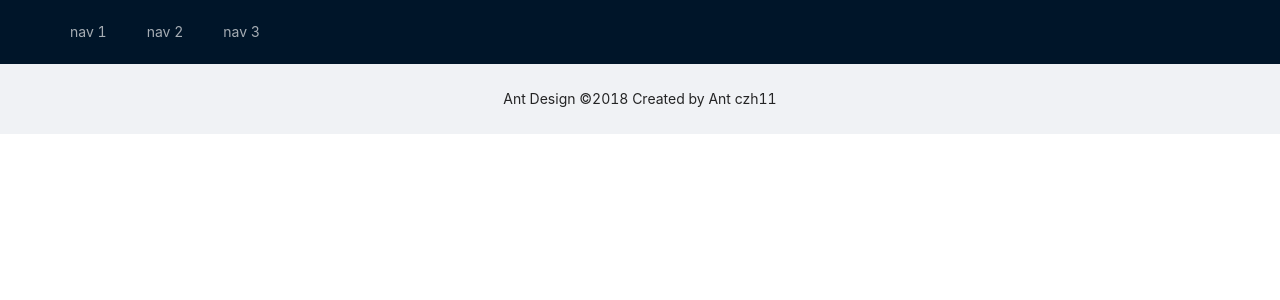
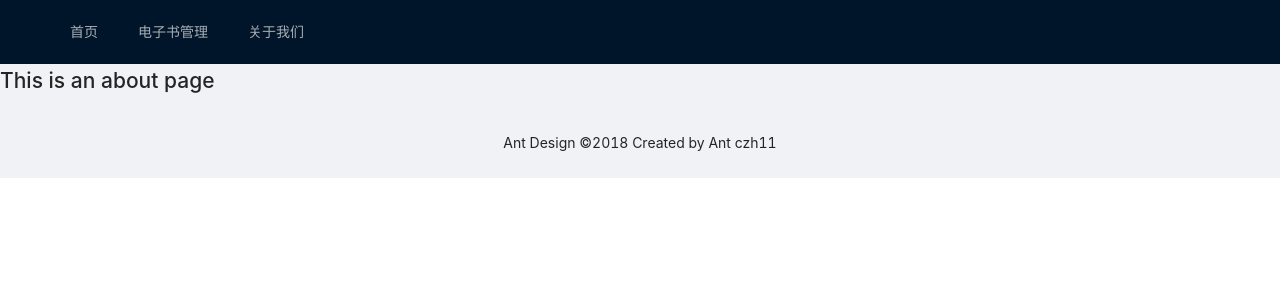
Before and after one commit to biefanglajiao/Springboot_Vue_back, a Vue app in the folder web/: page /adimin/ebook in a window 1280 px wide. Shown: the top 300 px of the page. Built offline with nearby package versions, Linux system fonts and the light colour scheme; no server answers.

Commit message:
电子书管理功能开发： 新页面开发 ：页面-电子书管理页面 路由-首页路由的配置 菜单-首页菜单的创建

```diff
--- a/web/src/components/the-header.vue
+++ b/web/src/components/the-header.vue
@@ -8,9 +8,15 @@
 
     :style="{ lineHeight: '64px' }"
 >
-  <a-menu-item key="1">nav 1</a-menu-item>
-  <a-menu-item key="2">nav 2</a-menu-item>
-  <a-menu-item key="3">nav 3</a-menu-item>
+  <a-menu-item key="home">
+    <router-link to="/">首页</router-link>
+    </a-menu-item>
+  <a-menu-item key="admin_book">
+    <router-link to="/adimin/ebook">电子书管理</router-link>
+   </a-menu-item>
+  <a-menu-item key="about">
+    <router-link to="/about">关于我们</router-link>
+    </a-menu-item>
 </a-menu>
 </a-layout-header>
 </template>
--- a/web/src/router/index.ts
+++ b/web/src/router/index.ts
@@ -14,6 +14,11 @@ const routes: Array<RouteRecordRaw> = [
      *@解释: route level code-splitting 路由级代码分解  this generates a separate chunk (about.[hash].js) for this route 这将为该路由生成一个单独的块(约.[hash].js)  which is lazy-loaded when the route is visited. 它在访问路由时是惰性加载的。
      */
         component: () => import(/* webpackChunkName: "about" */ '../views/about.vue')
+  },
+  {
+    path: '/adimin/ebook',
+    name: 'AdiminEbook',
+    component: () => import(/* webpackChunkName: "about" */ '../views/admin/admin_ebook.vue')
   }
 ]
 
--- /dev/null
+++ b/web/src/views/admin/admin_ebook.vue
@@ -0,0 +1,5 @@
+<template>
+  <div class="about">
+    <h1>This is an about page</h1>
+  </div>
+</template>
```
